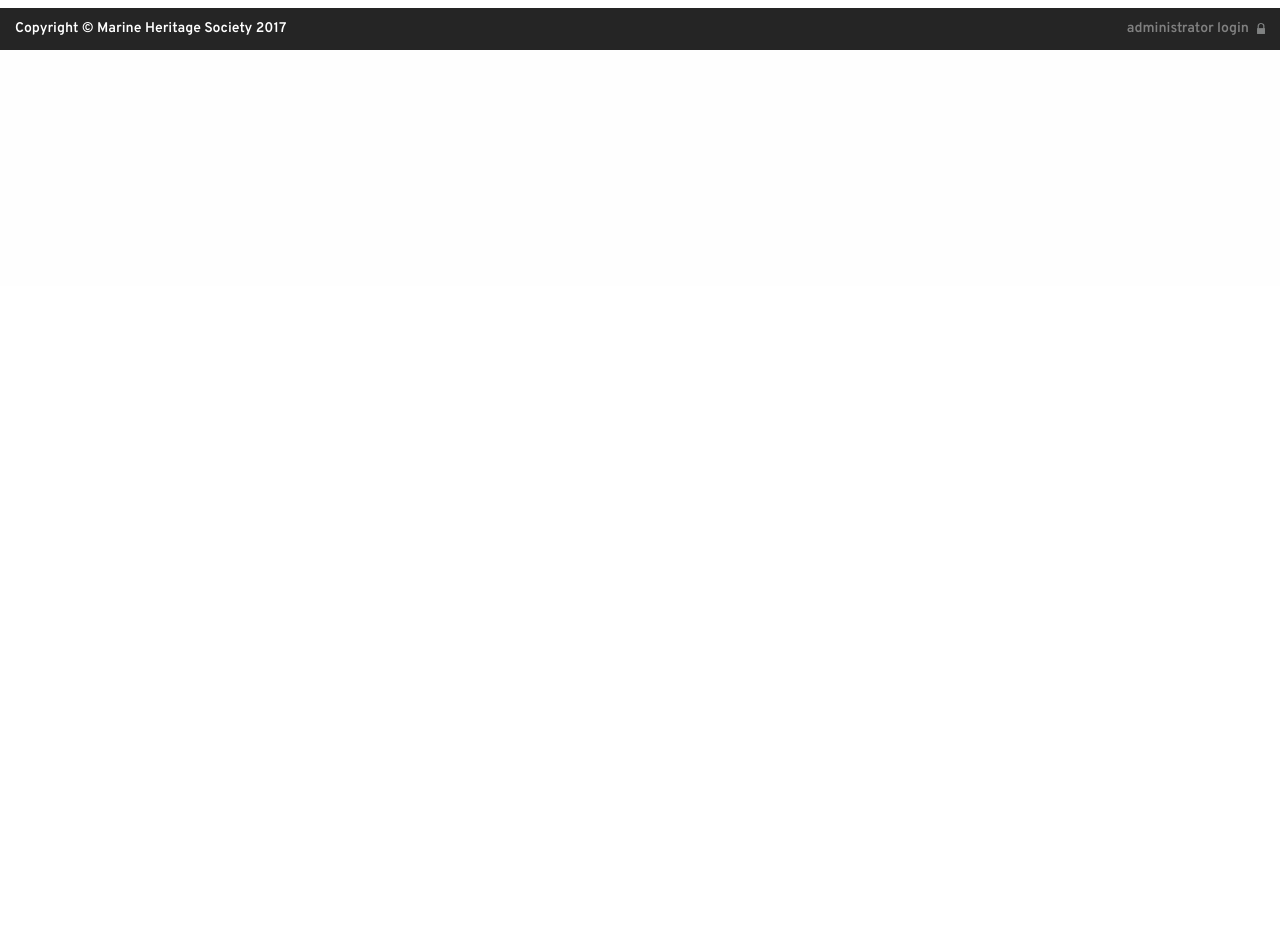
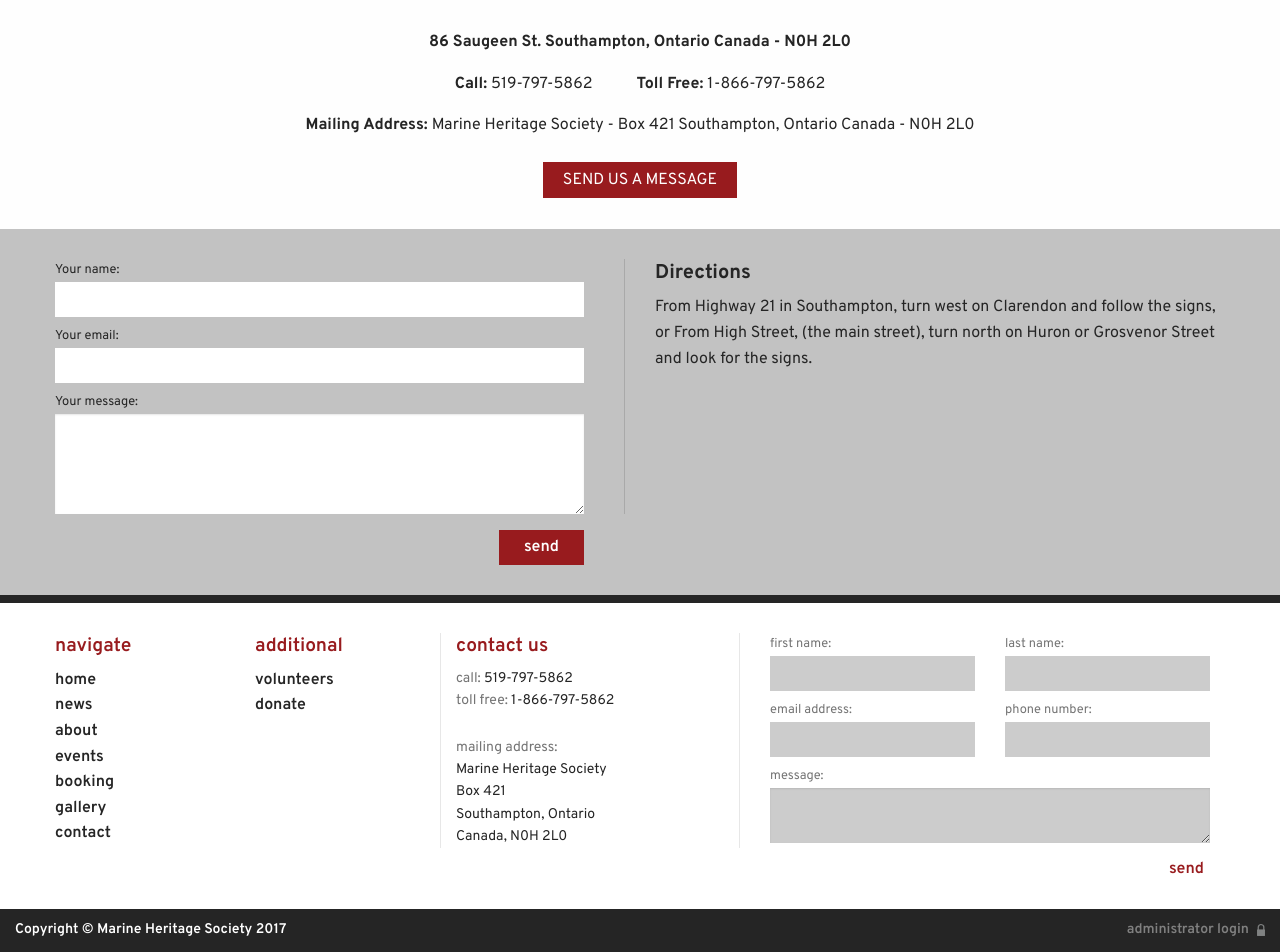
Before and after one commit to ryandys/Chantry_Island, a PHP site: page /contact.php in a window 1280 px wide. Shown: the part 514-1466 px from the top of the page. Before the commit the page ends 564 px from the top, so only its background shows below. Run offline with PHP 8.4, Linux system fonts and the light colour scheme.

Commit message:
completed contact page
contact page completed

```diff
--- a/contact.php
+++ b/contact.php
@@ -16,6 +16,52 @@ include_once("layout/header.php");
 		</div>
 	</div>
 
+	<div id="mapArea" style="-webkit-filter: grayscale(100%); filter: grayscale(100%);"><!--Open Google Map-->
+        <iframe src="https://www.google.com/maps/embed?pb=!1m18!1m12!1m3!1d45535.884652499204!2d-81.39708861825422!3d44.49481452499338!2m3!1f0!2f0!3f0!3m2!1i1024!2i768!4f13.1!3m3!1m2!1s0x8829cfbc0ee0d0c9%3A0x9f95e0d6cd37c1e4!2sSouthampton%2C+ON!5e0!3m2!1sen!2sca!4v1486230075370" width="100%" height="300" frameborder="0" style="border:0" allowfullscreen></iframe>
+    </div><!--Close Google Map-->
+
+    <div id="contactGeneralWrapper"><!--Open General Info-->
+	    <div class="row">
+		    <div class="small-12 columns" id="contactGeneral">
+			    <p>86 Saugeen St. Southampton, Ontario Canada   -  N0H 2L0</p>
+			    <p>Call: <span>519-797-5862</span> Toll Free: <span>1-866-797-5862 </span></p>
+			    <p>Mailing Address: <span>Marine Heritage Society - Box 421 Southampton, Ontario Canada  -  N0H 2L0</span></p>
+			    <h1><a href="#formWrapper">SEND US A MESSAGE</a></h1>
+		    </div>
+	    </div>
+    </div><!--Close General Info-->
+
+    <div id="formWrapper">
+	    <div class="row">
+		    <div class="small-12 medium-6 columns">
+			    <div id="formCon">
+				    <form action="" method="post">
+
+						<label>Your name:</label>
+						<input id="inputName" name="name" type="text">
+
+						<label>Your email:</label>
+						<input id="inputEmailAddress" name="email" type="email">
+
+						<label class="address">Address:</label>
+						<input id="inputHouseAddress" class="address" name="address" type="text">
+
+						<label>Your message:</label>
+						<textarea name="msg"></textarea>
+
+						<input id="submitContact" type="submit" value="send">
+
+					</form>
+			    </div>
+		    </div>
+
+		    <div class="small-12 medium-6 columns">
+			    <h1>Directions</h1>
+			    <p>From Highway 21 in Southampton, turn west on Clarendon and follow the signs, or From High Street, (the main street), turn north on Huron or Grosvenor Street and look for the signs.</p>
+		    </div>
+	    </div>
+    </div>
+
 
     <!--CLOSE BODY CONTENT HERE-->
 
--- a/css/app.css
+++ b/css/app.css
@@ -332,6 +332,126 @@
 	color: #252525;
 }
 
+/*-----Contact-----*/
+#contactGeneralWrapper {
+	padding: 30px 0px;
+}
+
+#contactGeneral p {
+	font-family: 'Overpass', sans-serif;
+	font-size: 1em;
+	font-weight: 700;
+	color: #252525;
+	text-align: center;
+}
+
+#contactGeneral span {
+	font-weight: 400;
+	margin-right: 40px;
+}
+
+#contactGeneral span:last-child {
+	margin-right: 0px;
+}
+
+#contactGeneral h1 {
+	font-family: 'Overpass', sans-serif;
+	font-size: 1em;
+	font-weight: 400;
+	text-align: center;
+	margin-top: 30px;
+}
+
+#contactGeneral a {
+	color: #fff;
+	background-color: #981b1e;
+	padding: 8px 20px;
+	transition: .3s ease-in-out all;
+}
+
+#contactGeneral a:hover {
+	color: #fff;
+	background-color: #6e1214;
+}
+
+#formWrapper {
+	background-color: #c2c2c2;
+	padding: 30px 0px;
+}
+
+#formCon {
+	padding-right: 0px;
+	border-right: none;
+}
+
+#formWrapper h1 {
+	font-family: 'Overpass', sans-serif;
+	font-size: 1.25em;
+	font-weight: 700;
+	color: #252525;
+	text-align: center;
+	margin-top: 40px;
+}
+
+#formWrapper p {
+	font-family: 'Overpass', sans-serif;
+	font-size: 1em;
+	font-weight: 400;
+	color: #252525;
+	text-align: center;
+}
+
+#formCon label {
+	color: #252525;
+	font-family: 'Overpass', sans-serif;
+	font-weight: 400;
+	font-size: .8em;
+}
+
+.address {
+	display: none;
+}
+
+#inputName, #inputEmailAddress, #inputHouseAddress {
+	border: 0px;
+	height: 35px;
+	background-color: #fff;
+	margin-bottom: 8px;
+}
+
+#inputName, #inputEmailAddress, #inputHouseAddress:focus {
+	box-shadow: none;
+}
+
+#formCon textarea {
+	height: 100px;
+	border: 0px;
+	background-color: #fff;
+}
+
+#formCon textarea:focus {
+	background-color: #fff;
+	border: none;
+	box-shadow: none;
+}
+
+#submitContact {
+	float: right;
+	border: 0px;
+	background-color: #981b1e;
+	padding: 8px 25px;
+	color: #fff;
+	cursor: pointer;
+	font-family: 'Overpass', sans-serif;
+	font-weight: 600;
+	font-size: 1em;
+	transition: .2s ease-in-out all;
+}
+
+#submitContact:hover {
+	color: #252525;
+}
+
 
 /*-----Header-----*/
 #headerWrapper {
@@ -634,6 +754,7 @@ textarea:focus {
 	border: 0px;
 	background-color: transparent;
 	color: #981b1e;
+	cursor: pointer;
 	font-family: 'Overpass', sans-serif;
 	font-weight: 600;
 	font-size: 1em;
@@ -729,6 +850,21 @@ textarea:focus {
 	/*-----News-----*/
 	.newsWrapper img {
 		margin-bottom: 0px;
+	}
+
+	/*-----Contact-----*/
+	#formCon {
+		padding-right: 40px;
+		border-right: 1px solid #a9a9a9;
+	}
+
+	#formWrapper h1 {
+		text-align: left;
+		margin-top: 0px;
+	}
+
+	#formWrapper p {
+		text-align: left;
 	}
 
 	/*-----General-----*/
```
